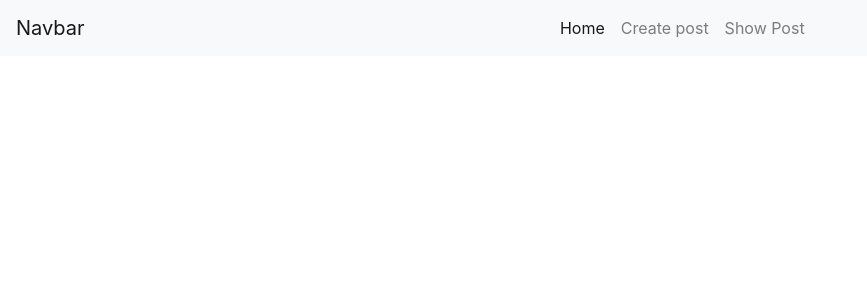
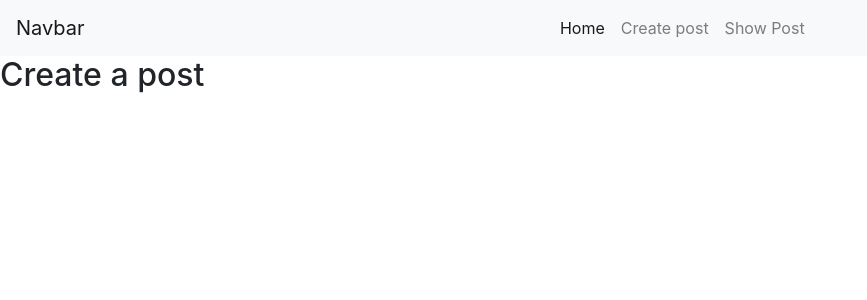
Before and after one commit to hamadagh/Projects, a React (Create React App) app in the folder react-blog/react-blog/: page /CreatePost in a window 1280 px wide. Shown: the top 300 px of the page, without its empty margins (0-867 px from the left). Built offline with nearby package versions, Linux system fonts and the light colour scheme.

Commit message:
updating navbar

```diff
--- a/react-blog/react-blog/src/App.js
+++ b/react-blog/react-blog/src/App.js
@@ -1,12 +1,23 @@
 import React from 'react';
-import NavigationBar from './component/NavigationBar';
+import NavBar from './component/NavBar';
+import Home from './component/Home';
+import CreatePost from './component/CreatePost';
+import ShowPost from './component/ShowPost';
 import './App.css';
+import {BrowserRouter, Route} from 'react-router-dom';
 
 function App() {
   return (
+    <BrowserRouter>
     <div className="App">
-     <NavigationBar />
+     <NavBar />
+     <Route path='/Home' component={Home} />
+     <Route path='/CreatePost' component={CreatePost} />
+     <Route path='/ShowPost' component={ShowPost} />
+
     </div>
+    </BrowserRouter>
+
   );
 }
 
--- a/react-blog/react-blog/src/component/CreatePost.jsx
+++ b/react-blog/react-blog/src/component/CreatePost.jsx
@@ -0,0 +1,13 @@
+import React, { Component } from 'react'
+
+export class CreatePost extends Component {
+    render() {
+        return (
+            <div>
+                <h2>Create a post</h2>
+            </div>
+        )
+    }
+}
+
+export default CreatePost
--- a/react-blog/react-blog/src/component/Home.jsx
+++ b/react-blog/react-blog/src/component/Home.jsx
@@ -0,0 +1,13 @@
+import React, { Component } from 'react'
+
+export class Home extends Component {
+    render() {
+        return (
+            <div>
+               <h2>Home</h2>
+            </div>
+        )
+    }
+}
+
+export default Home
--- a/react-blog/react-blog/src/component/NavigationBar.jsx
+++ b/react-blog/react-blog/src/component/NavBar.jsx
@@ -1,6 +1,6 @@
 import React from 'react';
 
-const NavigationBar = () => {
+const NavBar = () => {
     return(
         <div>
         <nav className="navbar navbar-expand-lg navbar-light bg-light">
@@ -26,4 +26,4 @@ const NavigationBar = () => {
     )
 }
 
-export default NavigationBar;
+export default NavBar;
--- a/react-blog/react-blog/src/component/ShowPost.jsx
+++ b/react-blog/react-blog/src/component/ShowPost.jsx
@@ -0,0 +1,13 @@
+import React, { Component } from 'react'
+
+export class ShowPost extends Component {
+    render() {
+        return (
+            <div>
+
+            </div>
+        )
+    }
+}
+
+export default ShowPost
```
